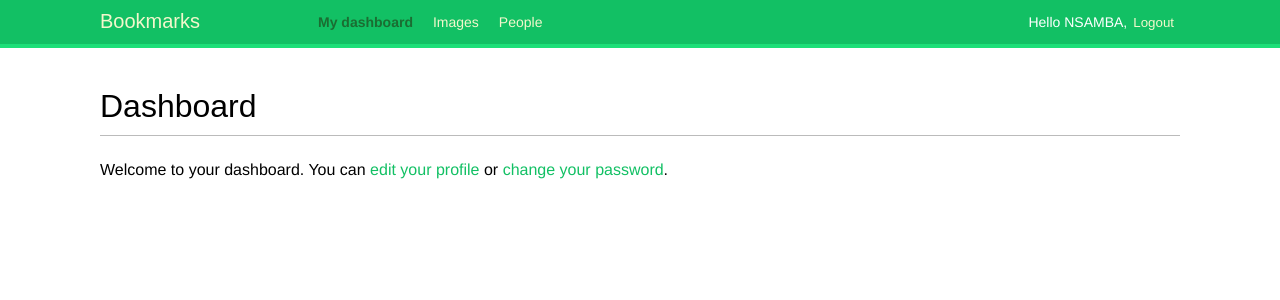
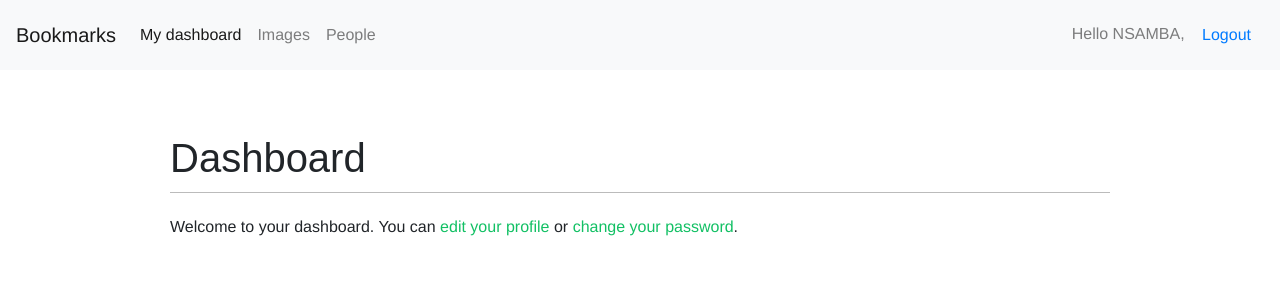
Before and after one commit to fredmeteor/bookmarks-django, a Django app: page /account/ in a window 1280 px wide. Shown: the top 300 px of the page. Run offline with Django 5.2, Linux system fonts and the light colour scheme; a user stored in the database is signed in; some libraries are stand-ins or nearby versions; some web fonts are replaced.

Commit message:
Modified the base template

```diff
--- a/account/templates/base.html
+++ b/account/templates/base.html
@@ -3,39 +3,49 @@
 <html>
 <head>
   <title>{% block title %}{% endblock %}</title>
+  <!-- Bootstrap CSS -->
+  <link href="https://stackpath.bootstrapcdn.com/bootstrap/4.5.2/css/bootstrap.min.css" rel="stylesheet">
+  <!-- Custom CSS -->
   <link href="{% static "css/base.css" %}" rel="stylesheet">
 </head>
 <body>
-  <div id="header">
-    <span class="logo">Bookmarks</span>
+  <nav class="navbar navbar-expand-lg navbar-light bg-light">
+    <a class="navbar-brand" href="#">Bookmarks</a>
     {% if request.user.is_authenticated %}
-      <ul class="menu">
-        <li {% if section == "dashboard" %}class="selected"{% endif %}>
-          <a href="{% url "dashboard" %}">My dashboard</a>
-        </li>
-        <li {% if section == "images" %}class="selected"{% endif %}>
-          <a href="#">Images</a>
-        </li>
-        <li {% if section == "people" %}class="selected"{% endif %}>
-          <a href="#">People</a>
-        </li>
-      </ul>
+      <div class="collapse navbar-collapse">
+        <ul class="navbar-nav">
+          <li class="nav-item {% if section == 'dashboard' %}active{% endif %}">
+            <a class="nav-link" href="{% url 'dashboard' %}">My dashboard</a>
+          </li>
+          <li class="nav-item {% if section == 'images' %}active{% endif %}">
+            <a class="nav-link" href="#">Images</a>
+          </li>
+          <li class="nav-item {% if section == 'people' %}active{% endif %}">
+            <a class="nav-link" href="#">People</a>
+          </li>
+        </ul>
+      </div>
     {% endif %}
-    <span class="user">
+    <span class="navbar-text">
       {% if request.user.is_authenticated %}
         Hello {{ request.user.first_name|default:request.user.username }},
-        <form action="{% url "logout" %}" method="post">
-          <button type="submit">Logout</button>
+        <form action="{% url 'logout' %}" method="post" class="d-inline">
+          <button type="submit" class="btn btn-link">Logout</button>
           {% csrf_token %}
         </form>
       {% else %}
-        <a href="{% url "login" %}">Log-in</a>
+        <a href="{% url 'login' %}" class="btn btn-primary">Log-in</a>
       {% endif %}
     </span>
-  </div>
-  <div id="content">
+  </nav>
+  <div id="content" class="container mt-4">
     {% block content %}
     {% endblock %}
   </div>
+
+  <!-- Bootstrap JS and dependencies -->
+  <script src="https://code.jquery.com/jquery-3.5.1.slim.min.js"></script>
+  <script src="https://cdn.jsdelivr.net/npm/@popperjs/core@2.11.6/dist/umd/popper.min.js"></script>
+  <script src="https://stackpath.bootstrapcdn.com/bootstrap/4.5.2/js/bootstrap.min.js"></script>
 </body>
 </html>
```
